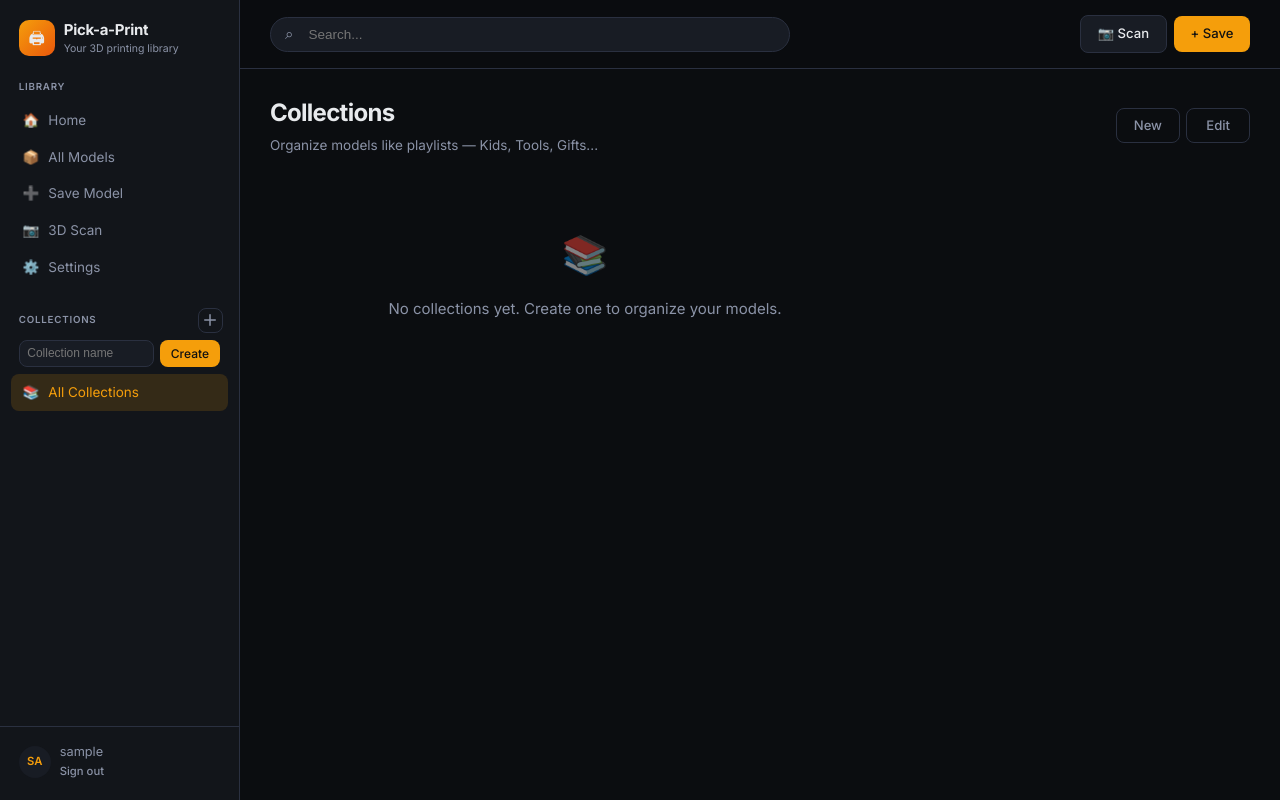
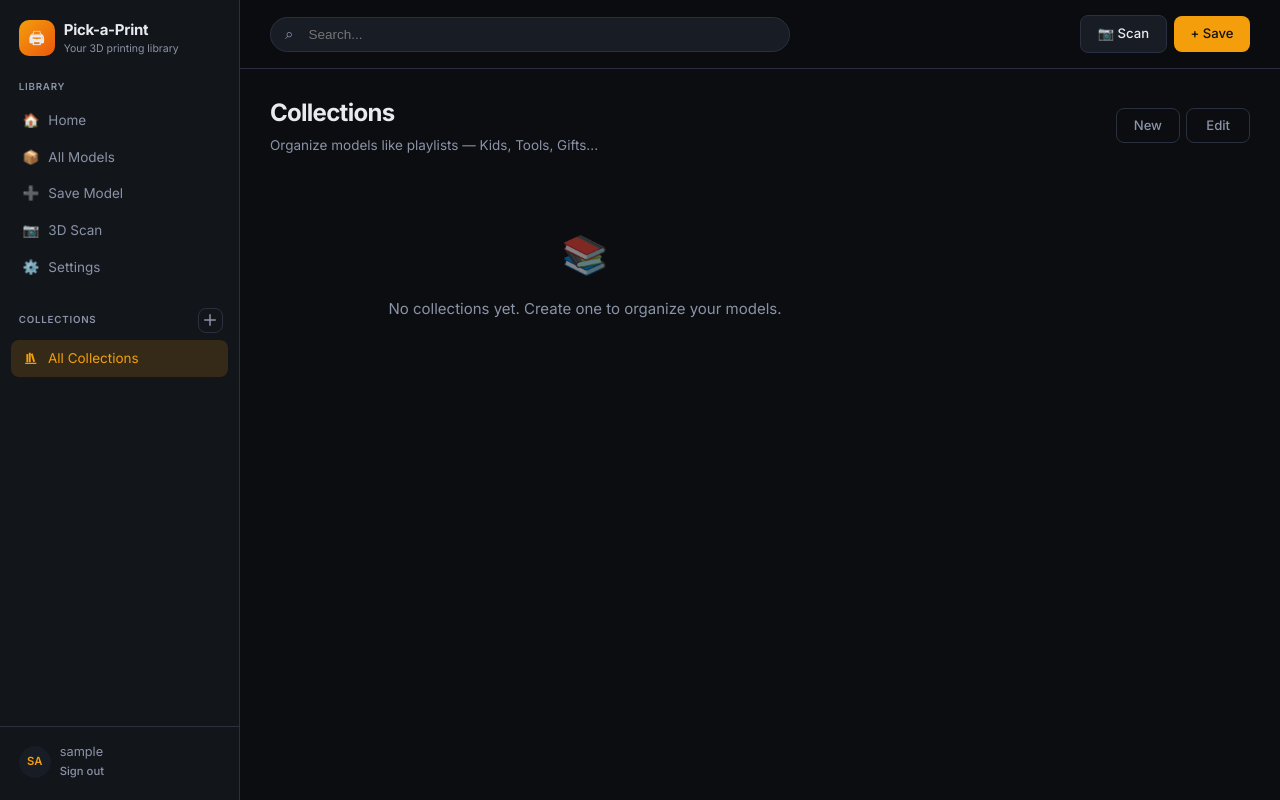
Before and after one commit to pickeld/pick-a-print, a Django app: page /collections/ in a window 1280 px wide. Run offline with Django 5.2, Linux system fonts and the light colour scheme; the visitor is signed in with stand-in values (Sample User, id 1); data that the repository does not hold is empty.

Commit message:
feat: Add collection icon feature with UI enhancements and modal for collection creation

```diff
--- a/library/admin.py
+++ b/library/admin.py
@@ -20,7 +20,7 @@ class SavedModelAdmin(admin.ModelAdmin):
 
 @admin.register(Collection)
 class CollectionAdmin(admin.ModelAdmin):
-    list_display = ["name", "user", "slug", "created_at"]
+    list_display = ["name", "icon", "user", "slug", "created_at"]
     search_fields = ["name", "user__username"]
     prepopulated_fields = {"slug": ("name",)}
 
--- a/library/context_processors.py
+++ b/library/context_processors.py
@@ -1,5 +1,6 @@
 from django.db.models import Count
 
+from library.collection_icons import COLLECTION_ICONS
 from library.models import NO_COLLECTION_SLUG, Collection, uncollected_models_for_user
 
 
@@ -9,6 +10,7 @@ def sidebar_collections(request):
             "sidebar_collections": [],
             "sidebar_uncollected_count": 0,
             "no_collection_slug": NO_COLLECTION_SLUG,
+            "collection_icons": COLLECTION_ICONS,
         }
     collections = (
         Collection.objects.filter(user=request.user)
@@ -19,6 +21,7 @@ def sidebar_collections(request):
         "sidebar_collections": collections,
         "sidebar_uncollected_count": uncollected_models_for_user(request.user).count(),
         "no_collection_slug": NO_COLLECTION_SLUG,
+        "collection_icons": COLLECTION_ICONS,
     }
 
 
--- a/library/forms.py
+++ b/library/forms.py
@@ -3,6 +3,7 @@ from django.contrib.auth.forms import AuthenticationForm
 
 from django.utils.text import slugify
 
+from library.collection_icons import COLLECTION_ICONS, DEFAULT_COLLECTION_ICON
 from library.models import NO_COLLECTION_SLUG, Collection, ModelStatus, SavedModel
 
 
@@ -76,9 +77,10 @@ class SaveModelForm(forms.Form):
 class CollectionForm(forms.ModelForm):
     class Meta:
         model = Collection
-        fields = ["name", "description"]
+        fields = ["name", "icon", "description"]
         widgets = {
-            "name": forms.TextInput(attrs={"placeholder": "Christmas gifts"}),
+            "name": forms.TextInput(attrs={"placeholder": "Christmas gifts", "autocomplete": "off"}),
+            "icon": forms.HiddenInput(),
             "description": forms.Textarea(attrs={"placeholder": "Optional description", "rows": 3}),
         }
 
@@ -87,6 +89,12 @@ class CollectionForm(forms.ModelForm):
         if slugify(name) == NO_COLLECTION_SLUG:
             raise forms.ValidationError("That name is reserved.")
         return name
+
+    def clean_icon(self):
+        icon = (self.cleaned_data.get("icon") or DEFAULT_COLLECTION_ICON).strip().lower()
+        if icon not in COLLECTION_ICONS:
+            raise forms.ValidationError("Choose a valid icon.")
+        return icon
 
 
 class ModelUpdateForm(forms.ModelForm):
--- a/library/models.py
+++ b/library/models.py
@@ -42,6 +42,7 @@ class Collection(models.Model):
     user = models.ForeignKey(settings.AUTH_USER_MODEL, on_delete=models.CASCADE, related_name="collections")
     name = models.CharField(max_length=200)
     slug = models.SlugField(max_length=220, blank=True)
+    icon = models.CharField(max_length=80, blank=True, default="folder")
     description = models.TextField(blank=True)
     created_at = models.DateTimeField(auto_now_add=True)
     updated_at = models.DateTimeField(auto_now=True)
--- a/library/serializers.py
+++ b/library/serializers.py
@@ -17,7 +17,7 @@ class CollectionListSerializer(serializers.ModelSerializer):
 
     class Meta:
         model = Collection
-        fields = ["id", "name", "slug", "description", "model_count", "created_at", "updated_at"]
+        fields = ["id", "name", "slug", "icon", "description", "model_count", "created_at", "updated_at"]
         read_only_fields = ["id", "slug", "created_at", "updated_at"]
 
 
--- a/library/static/library/css/app.css
+++ b/library/static/library/css/app.css
@@ -838,8 +838,8 @@ img {
   position: absolute;
   top: 0.65rem;
   left: 0.65rem;
-  z-index: 2;
-  display: none !important;
+  z-index: 3;
+  display: none;
   place-items: center;
   width: 1.35rem;
   height: 1.35rem;
@@ -847,10 +847,7 @@ img {
   border: 1px solid rgba(255, 255, 255, 0.18);
   border-radius: 0.35rem;
   cursor: pointer;
-}
-
-.collection-card-check[hidden] {
-  display: none !important;
+  pointer-events: none;
 }
 
 .collection-card-check input {
@@ -865,20 +862,137 @@ img {
   box-shadow: 0 0 0 1px rgba(245, 158, 11, 0.35);
 }
 
-.collections-page.is-editing .collection-card-check:not([hidden]) {
-  display: grid !important;
+.collections-page.is-editing .collection-card-check {
+  display: grid;
+  pointer-events: auto;
 }
 
 .collections-page.is-editing .bulk-actions-bar {
   display: flex;
 }
 
+.collections-page.is-editing .collection-card-wrap {
+  cursor: pointer;
+}
+
 .collections-page.is-editing .collection-card--selectable {
+  pointer-events: none;
   cursor: default;
 }
 
 .collections-page.is-editing .collection-card--selectable:hover {
   transform: none;
+}
+
+.collection-card-icon {
+  margin-right: 0.35rem;
+  color: var(--accent);
+  vertical-align: -0.1rem;
+}
+
+.nav-link-icon {
+  width: 1.1rem;
+  text-align: center;
+  font-size: 1rem;
+  line-height: 1;
+  flex-shrink: 0;
+}
+
+.collection-modal {
+  position: fixed;
+  inset: 0;
+  z-index: 1100;
+  display: grid;
+  place-items: center;
+  padding: 1rem;
+}
+
+.collection-modal[hidden] {
+  display: none !important;
+}
+
+.collection-modal__backdrop {
+  position: absolute;
+  inset: 0;
+  border: none;
+  background: rgba(11, 13, 16, 0.72);
+  backdrop-filter: blur(6px);
+  cursor: pointer;
+}
+
+.collection-modal__panel {
+  position: relative;
+  width: min(100%, 420px);
+  background: var(--bg-card);
+  border: 1px solid var(--border);
+  border-radius: var(--radius);
+  box-shadow: var(--shadow);
+  padding: 1.25rem;
+}
+
+.collection-modal__header {
+  display: flex;
+  align-items: center;
+  justify-content: space-between;
+  gap: 0.75rem;
+  margin-bottom: 1rem;
+}
+
+.collection-modal__header h3 {
+  margin: 0;
+  font-size: 1.05rem;
+}
+
+.collection-modal__close {
+  width: 2rem;
+  height: 2rem;
+  padding: 0;
+  display: inline-grid;
+  place-items: center;
+}
+
+.collection-modal__actions {
+  display: flex;
+  justify-content: flex-end;
+  gap: 0.5rem;
+  margin-top: 1.25rem;
+}
+
+.collection-icon-picker {
+  display: grid;
+  grid-template-columns: repeat(auto-fill, minmax(2.35rem, 1fr));
+  gap: 0.4rem;
+  max-height: 11rem;
+  overflow: auto;
+  padding: 0.15rem;
+}
+
+.collection-icon-option {
+  display: grid;
+  place-items: center;
+  width: 2.35rem;
+  height: 2.35rem;
+  border: 1px solid var(--border);
+  border-radius: var(--radius-sm);
+  background: var(--bg-elevated);
+  color: var(--text-muted);
+  cursor: pointer;
+  transition: border-color 0.15s, background 0.15s, color 0.15s;
+}
+
+.collection-icon-option:hover {
+  border-color: rgba(245, 158, 11, 0.45);
+  color: var(--text);
+}
+
+.collection-icon-option.is-selected {
+  border-color: rgba(245, 158, 11, 0.65);
+  background: rgba(245, 158, 11, 0.12);
+  color: var(--accent);
+}
+
+body.collection-modal-open {
+  overflow: hidden;
 }
 
 .collections-page-layout {
--- a/library/static/library/js/collection_manage.js
+++ b/library/static/library/js/collection_manage.js
@@ -1,22 +1,120 @@
 document.addEventListener("DOMContentLoaded", () => {
+  initCollectionCreateModal();
   document.querySelectorAll("[data-collection-manage]").forEach(initCollectionManage);
 });
+
+const DEFAULT_COLLECTION_ICON = "folder";
+
+function readCollectionIcons() {
+  const data = document.getElementById("collection-icons-data");
+  if (!data) return [DEFAULT_COLLECTION_ICON];
+  try {
+    const icons = JSON.parse(data.textContent);
+    return Array.isArray(icons) && icons.length ? icons : [DEFAULT_COLLECTION_ICON];
+  } catch {
+    return [DEFAULT_COLLECTION_ICON];
+  }
+}
+
+function initCollectionCreateModal() {
+  const modal = document.querySelector("[data-collection-create-modal]");
+  const form = modal?.querySelector("[data-collection-create-form]");
+  if (!modal || !form) return;
+
+  const nameInput = form.querySelector("[data-collection-name-input]");
+  const iconInput = form.querySelector("[data-collection-icon-input]");
+  const nextInput = form.querySelector("[data-collection-next-input]");
+  const picker = form.querySelector("[data-collection-icon-picker]");
+  const icons = readCollectionIcons();
+
+  const setIcon = (iconName) => {
+    const icon = icons.includes(iconName) ? iconName : DEFAULT_COLLECTION_ICON;
+    if (iconInput) iconInput.value = icon;
+    picker?.querySelectorAll("[data-collection-icon-option]").forEach((button) => {
+      const selected = button.dataset.collectionIconOption === icon;
+      button.classList.toggle("is-selected", selected);
+      button.setAttribute("aria-pressed", selected ? "true" : "false");
+    });
+  };
+
+  if (picker && !picker.dataset.ready) {
+    picker.dataset.ready = "1";
+    picker.innerHTML = icons
+      .map(
+        (icon) => `
+          <button
+            type="button"
+            class="collection-icon-option"
+            data-collection-icon-option="${icon}"
+            aria-label="${icon.replace(/-/g, " ")}"
+            aria-pressed="false"
+            title="${icon.replace(/-/g, " ")}"
+          >
+            <span class="mdi mdi-${icon}" aria-hidden="true"></span>
+          </button>
+        `
+      )
+      .join("");
+
+    picker.addEventListener("click", (event) => {
+      const button = event.target.closest("[data-collection-icon-option]");
+      if (!button) return;
+      setIcon(button.dataset.collectionIconOption);
+    });
+  }
+
+  const openModal = () => {
+    modal.hidden = false;
+    document.body.classList.add("collection-modal-open");
+    if (nextInput) nextInput.value = window.location.pathname;
+    if (nameInput) {
+      nameInput.value = "";
+    }
+    setIcon(iconInput?.value || DEFAULT_COLLECTION_ICON);
+    nameInput?.focus();
+  };
+
+  const closeModal = () => {
+    modal.hidden = true;
+    document.body.classList.remove("collection-modal-open");
+    document.querySelectorAll("[data-collection-manage]").forEach((root) => {
+      root.classList.remove("is-creating");
+      const addBtn = root.querySelector("[data-collection-add]");
+      addBtn?.classList.remove("is-active");
+      addBtn?.setAttribute("aria-pressed", "false");
+    });
+  };
+
+  modal.querySelectorAll("[data-collection-modal-close]").forEach((button) => {
+    button.addEventListener("click", closeModal);
+  });
+
+  document.addEventListener("keydown", (event) => {
+    if (event.key === "Escape" && !modal.hidden) {
+      closeModal();
+    }
+  });
+
+  window.openCollectionCreateModal = openModal;
+  window.closeCollectionCreateModal = closeModal;
+
+  if (modal.dataset.openOnLoad === "1") {
+    openModal();
+  }
+}
 
 function initCollectionManage(root) {
   const addBtn = root.querySelector("[data-collection-add]");
   const editBtn = root.querySelector("[data-collection-edit]");
-  const createForm = root.querySelector("[data-collection-create-form]");
   const bulkForm = root.querySelector("[data-collection-bulk-form]");
   const deleteBtn = root.querySelector("[data-collection-delete-btn]");
-  const createPanel = root.querySelector("[data-collection-create-panel]");
-  if (!addBtn) return;
+  if (!addBtn && !editBtn) return;
 
-  const addLabel = addBtn.querySelector(".collection-manage-btn__label");
+  const addLabel = addBtn?.querySelector(".collection-manage-btn__label");
   const editLabel = editBtn?.querySelector(".edit-mode-toggle__label");
   const pencilIcon = editBtn?.querySelector(".icon-pencil");
   const doneIcon = editBtn?.querySelector(".icon-done");
   const checkboxes = () => Array.from(root.querySelectorAll('input[name="collection_ids"]'));
-  const checkLabels = () => Array.from(root.querySelectorAll(".collection-card-check"));
 
   const clearSelection = () => {
     checkboxes().forEach((box) => {
@@ -25,28 +123,13 @@ function initCollectionManage(root) {
     updateSelection();
   };
 
-  const setCreateOpen = (open) => {
-    root.classList.toggle("is-creating", open);
-    if (createPanel) {
-      createPanel.hidden = !open;
-    } else if (createForm) {
-      createForm.hidden = !open;
-    }
-    addBtn.classList.toggle("is-active", open);
-    addBtn.setAttribute("aria-pressed", open ? "true" : "false");
-    if (addLabel) {
-      addBtn.setAttribute("title", open ? (addBtn.dataset.labelClose || "Cancel") : "New collection");
-      addLabel.textContent = open
-        ? (addBtn.dataset.labelClose || "Cancel")
-        : (addBtn.dataset.labelOpen || "New");
-    } else {
-      addBtn.setAttribute("title", open ? "Cancel" : "New collection");
-    }
-    if (open) {
-      const nameInput =
-        createPanel?.querySelector('input[name="name"]') ||
-        createForm?.querySelector('input[name="name"]');
-      nameInput?.focus();
+  const openCreateModal = () => {
+    setEditMode(false);
+    window.openCollectionCreateModal?.();
+    if (addBtn) {
+      root.classList.add("is-creating");
+      addBtn.classList.add("is-active");
+      addBtn.setAttribute("aria-pressed", "true");
     }
   };
 
@@ -64,14 +147,8 @@ function initCollectionManage(root) {
     if (pencilIcon) pencilIcon.hidden = enabled;
     if (doneIcon) doneIcon.hidden = !enabled;
 
-    checkLabels().forEach((label) => {
-      label.hidden = !enabled;
-    });
-
     if (!enabled) {
       clearSelection();
-    } else {
-      setCreateOpen(false);
     }
   };
 
@@ -91,10 +168,12 @@ function initCollectionManage(root) {
     });
   };
 
-  addBtn.addEventListener("click", () => {
-    const open = !root.classList.contains("is-creating");
-    if (open) setEditMode(false);
-    setCreateOpen(open);
+  addBtn?.addEventListener("click", () => {
+    openCreateModal();
+    if (addLabel) {
+      addBtn.setAttribute("title", "New collection");
+      addLabel.textContent = addBtn.dataset.labelOpen || "New";
+    }
   });
 
   editBtn?.addEventListener("click", () => {
@@ -109,17 +188,17 @@ function initCollectionManage(root) {
 
   root.addEventListener("click", (event) => {
     if (!root.classList.contains("is-editing")) return;
+    if (event.target.closest(".collection-card-check")) return;
 
-    const link = event.target.closest("[data-collection-link]");
-    if (link) {
-      event.preventDefault();
-      const item = link.closest("[data-collection-item]");
-      const box = item?.querySelector('input[name="collection_ids"]');
-      if (box) {
-        box.checked = !box.checked;
-        updateSelection();
-      }
-    }
+    const item = event.target.closest("[data-collection-item]");
+    if (!item) return;
+
+    const box = item.querySelector('input[name="collection_ids"]');
+    if (!box) return;
+
+    event.preventDefault();
+    box.checked = !box.checked;
+    updateSelection();
   });
 
   deleteBtn?.addEventListener("click", (event) => {
@@ -151,5 +230,4 @@ function initCollectionManage(root) {
   });
 
   setEditMode(false);
-  setCreateOpen(false);
 }
--- a/library/templates/library/base.html
+++ b/library/templates/library/base.html
@@ -10,6 +10,7 @@
   <link rel="preconnect" href="https://fonts.googleapis.com">
   <link rel="preconnect" href="https://fonts.gstatic.com" crossorigin>
   <link href="https://fonts.googleapis.com/css2?family=Inter:wght@400;500;600;700&display=swap" rel="stylesheet">
+  <link rel="stylesheet" href="https://cdn.jsdelivr.net/npm/@mdi/font@7.4.47/css/materialdesignicons.min.css">
   <link rel="stylesheet" href="{% static 'library/css/app.css' %}">
   {% block head_extra %}{% endblock %}
 </head>
@@ -62,31 +63,18 @@
             {% include "library/partials/collection_add_button.html" %}
           </div>
 
-          <form
-            method="post"
-            action="{% url 'collections_list' %}"
-            class="sidebar-collection-create"
-            data-collection-create-form
-            hidden
-          >
-            {% csrf_token %}
-            <input type="hidden" name="next" value="{{ request.path }}">
-            <input type="text" name="name" placeholder="Collection name" required maxlength="200" aria-label="Collection name">
-            <button type="submit" class="btn btn-primary btn-sm">Create</button>
-          </form>
-
           <a href="{% url 'collections_list' %}" class="nav-link {% if request.resolver_match.url_name == 'collections_list' %}active{% endif %}">
-            <span>📚</span> All Collections
+            <span class="mdi mdi-bookshelf nav-link-icon" aria-hidden="true"></span> All Collections
           </a>
           {% if sidebar_uncollected_count %}
             <a href="{% url 'collection_detail' slug=no_collection_slug %}" class="nav-link {% if request.resolver_match.url_name == 'collection_detail' and request.resolver_match.kwargs.slug == no_collection_slug %}active{% endif %}">
-              <span>📂</span> No collection
+              <span class="mdi mdi-folder-off nav-link-icon" aria-hidden="true"></span> No collection
               <span class="count">{{ sidebar_uncollected_count }}</span>
             </a>
           {% endif %}
           {% for col in sidebar_collections %}
             <a href="{% url 'collection_detail' slug=col.slug %}" class="nav-link {% if request.resolver_match.url_name == 'collection_detail' and request.resolver_match.kwargs.slug == col.slug %}active{% endif %}">
-              <span>📁</span> {{ col.name }}
+              <span class="mdi mdi-{{ col.icon|default:'folder' }} nav-link-icon" aria-hidden="true"></span> {{ col.name }}
               <span class="count">{{ col.model_count }}</span>
             </a>
           {% endfor %}
@@ -134,6 +122,10 @@
     </div>
   </div>
 
+  {% if request.user.is_authenticated %}
+    {% include "library/partials/collection_create_modal.html" %}
+  {% endif %}
+
   <div id="file-drop-overlay" class="file-drop-overlay" hidden>
     <div class="file-drop-panel">
       <div class="file-drop-icon">⬇</div>
--- a/library/templates/library/collections_list.html
+++ b/library/templates/library/collections_list.html
@@ -40,18 +40,18 @@
         <div class="collection-grid">
           {% if uncollected_count %}
             <a href="{% url 'collection_detail' slug=no_collection_slug %}" class="collection-card collection-card--uncategorized">
-              <h4>No collection</h4>
+              <h4><span class="mdi mdi-folder-off collection-card-icon" aria-hidden="true"></span> No collection</h4>
               <p>Models not assigned to any collection</p>
               <div class="count">{{ uncollected_count }} model{{ uncollected_count|pluralize }}</div>
             </a>
           {% endif %}
           {% for col in collections %}
             <div class="collection-card-wrap" data-collection-item>
-              <label class="collection-card-check" hidden aria-label="Select {{ col.name }}">
+              <label class="collection-card-check" aria-label="Select {{ col.name }}">
                 <input type="checkbox" name="collection_ids" value="{{ col.pk }}" form="collections-bulk-form">
               </label>
               <a href="{% url 'collection_detail' slug=col.slug %}" class="collection-card collection-card--selectable" data-collection-link>
-                <h4>{{ col.name }}</h4>
+                <h4><span class="mdi mdi-{{ col.icon|default:'folder' }} collection-card-icon" aria-hidden="true"></span> {{ col.name }}</h4>
                 {% if col.description %}<p>{{ col.description|truncatewords:15 }}</p>{% endif %}
                 <div class="count">{{ col.model_count }} model{{ col.model_count|pluralize }}</div>
               </a>
@@ -65,22 +65,18 @@
         </div>
       {% endif %}
     </div>
-
-    <div class="form-card collections-create-panel" data-collection-create-panel hidden>
-      <h3 class="collections-form-title">New Collection</h3>
-      <form method="post" data-collection-create-form>
-        {% csrf_token %}
-        <div class="form-group">
-          <label>Name</label>
-          {{ form.name }}
-        </div>
-        <div class="form-group">
-          <label>Description</label>
-          {{ form.description }}
-        </div>
-        <button type="submit" class="btn btn-primary">Create</button>
-      </form>
-    </div>
   </div>
 </div>
+{% if form.errors %}
+<script>
+  (() => {
+    const modal = document.getElementById("collection-create-modal");
+    modal?.setAttribute("data-open-on-load", "1");
+    const nameInput = document.querySelector("[data-collection-name-input]");
+    const iconInput = document.querySelector("[data-collection-icon-input]");
+    if (nameInput) nameInput.value = "{{ form.name.value|default:''|escapejs }}";
+    if (iconInput) iconInput.value = "{{ form.icon.value|default:'folder'|escapejs }}";
+  })();
+</script>
+{% endif %}
 {% endblock %}
--- a/library/web_views.py
+++ b/library/web_views.py
@@ -636,6 +636,9 @@ def collections_list_view(request):
         messages.success(request, f'Collection "{collection.name}" created.')
         return _redirect_after_collection_action(request, fallback=reverse("collection_detail", kwargs={"slug": collection.slug}))
 
+    if request.method == "POST":
+        messages.error(request, "Could not create collection. Check the name and icon.")
+
     return render(
         request,
         "library/collections_list.html",
```
Also changed, not shown: library/collection_icons.py (added, +44 -0 lines), library/templates/library/partials/collection_create_modal.html (added, +59 -0 lines), library/migrations/0007_collection_icon.py (added).
